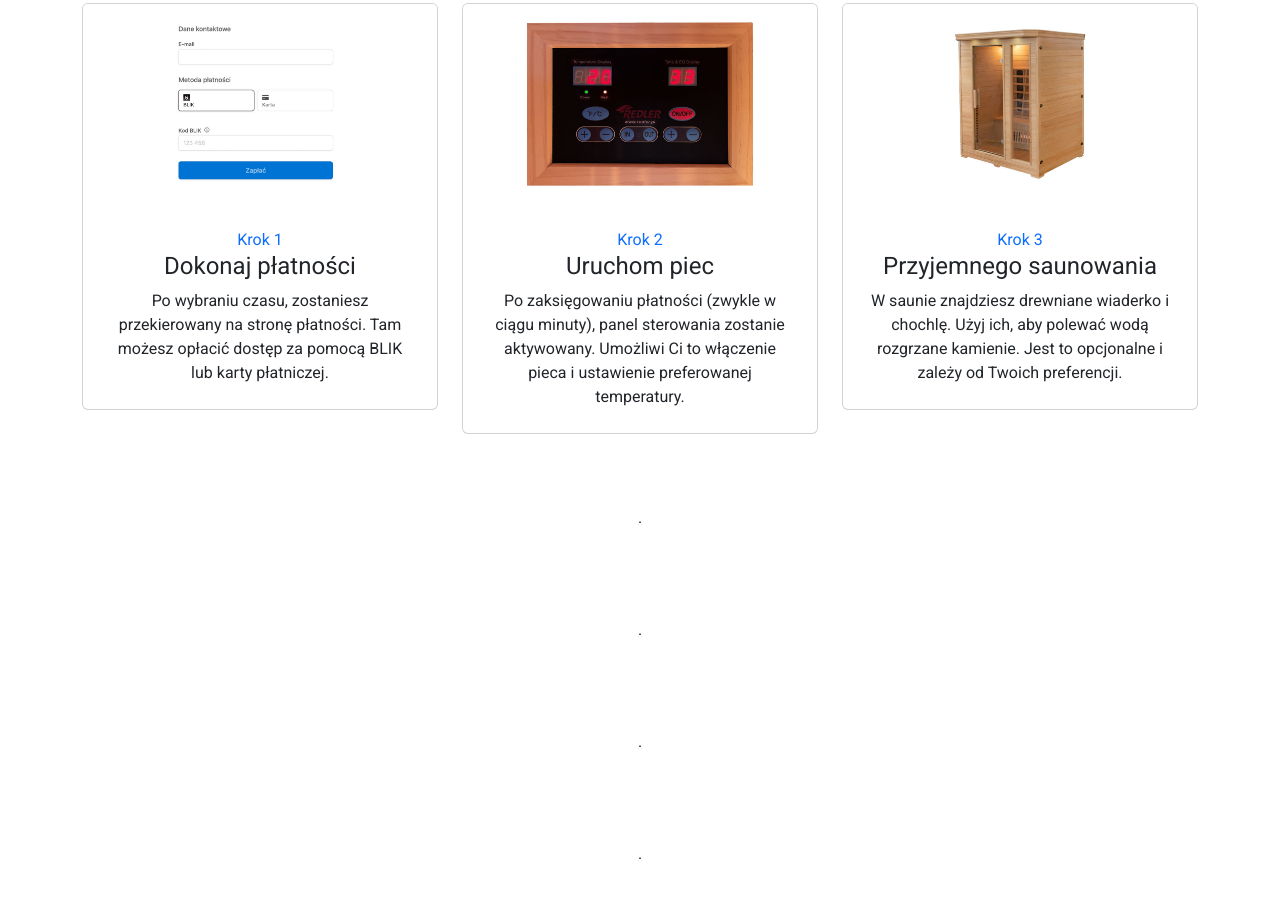
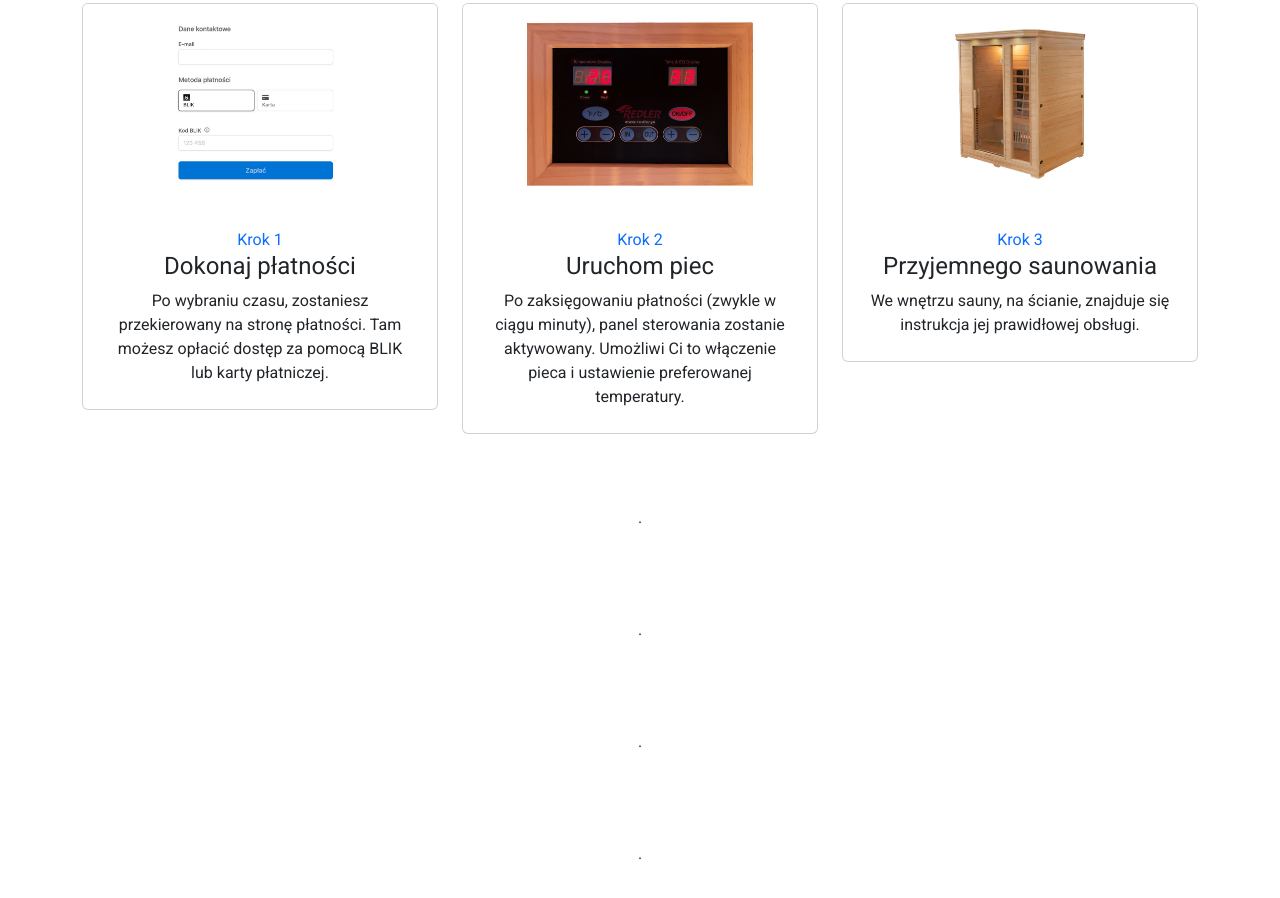
Before and after one commit to olaftnt/PanelSaunaUstron, a plain HTML site: page index.html in a window 1280 px wide. Shown: the part 813-1711 px from the top of the page. Drawn offline with Linux system fonts and the light colour scheme; no server answers.

Commit message:
Update index.html

```diff
--- a/index.html
+++ b/index.html
@@ -191,7 +191,7 @@
                     <div class="card-body p-4">
                         <p class="text-center text-primary card-text mb-0" style="border-color: rgb(18,116,209);">Krok 3</p>
                         <h4 class="text-center card-title">Przyjemnego saunowania</h4>
-                        <p class="text-center card-text">W saunie znajdziesz drewniane wiaderko i chochlę. Użyj ich, aby polewać wodą rozgrzane kamienie. Jest to opcjonalne i zależy od Twoich preferencji.</p>
+                        <p class="text-center card-text">We wnętrzu sauny, na ścianie, znajduje się instrukcja jej prawidłowej obsługi.</p>
                     </div>
                 </div>
             </div>
```
